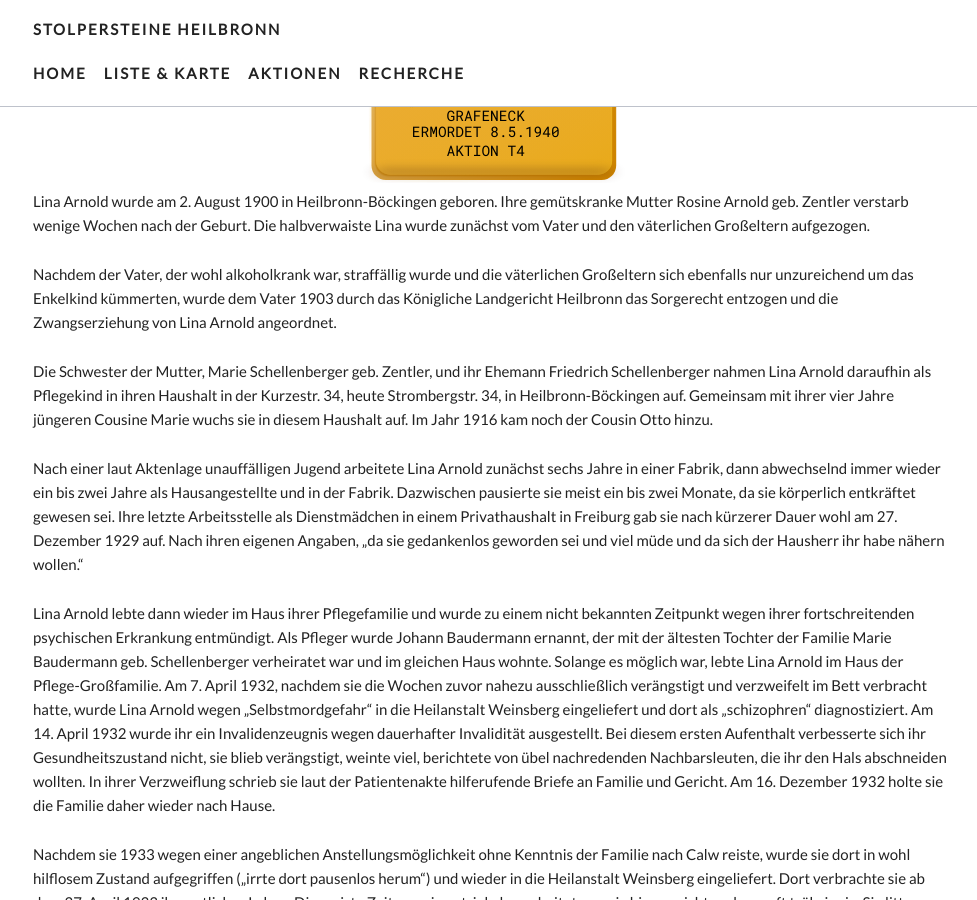
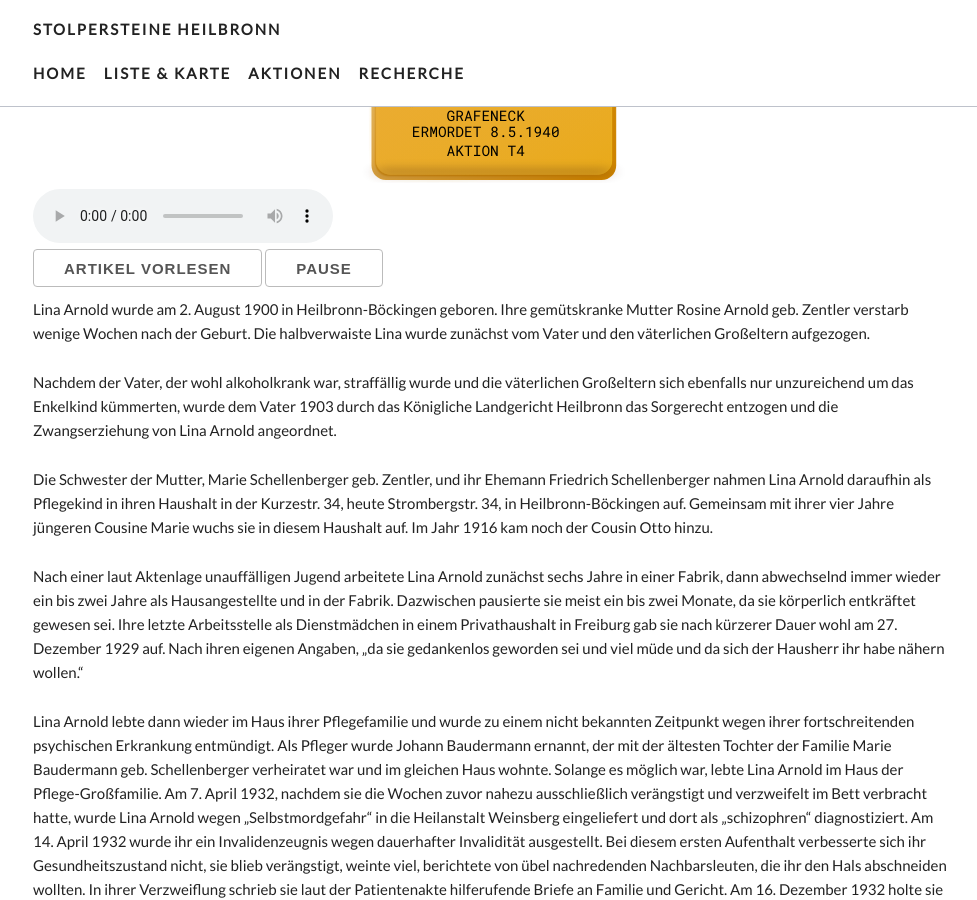
Before and after one commit to opendata-heilbronn/stolpersteine, a Jekyll site: the page built from _list/boeckingen-strombergstr-34.md, in a window 1280 px wide and 900 px high, scrolled down 308 px. Shown: the whole window, without its empty margins (147-1124 px from the left). Built offline with Jekyll 4.4.1, drawn with Linux system fonts in a browser that asks for light colours; nearby versions of some CDN libraries; some web fonts are replaced; part of the change alters nothing that is shown.

```diff
--- a/_list/boeckingen-strombergstr-34.md
+++ b/_list/boeckingen-strombergstr-34.md
@@ -3,11 +3,10 @@ title: Heilbronn-Böckingen, Strombergstraße 34 (früher Kurze Straße)
 date: 2016-06-29 00:00:00 Z
 position: 47
 names: Lina Arnold
-layout: item
 steine:
 - - HIER WOHNTE
   - LINA ARNOLD
-  - ''
+  -
   - JG. 1900
   - EINGEWIESEN
   - HEILANSTALT WEINSBERG
@@ -17,6 +16,8 @@ steine:
   - AKTION T4
 x: 49.1289207
 y: 9.191065299999991
+audio: http://audio.stolpersteine-heilbronn.de/boeckingen-strombergstrasse-34.mp3
+layout: item
 ---
 
 Lina Arnold wurde am 2. August 1900 in Heilbronn-Böckingen geboren. Ihre gemütskranke Mutter Rosine Arnold geb. Zentler verstarb wenige Wochen nach der Geburt. Die halbverwaiste Lina wurde zunächst vom Vater und den väterlichen Großeltern aufgezogen.
```
